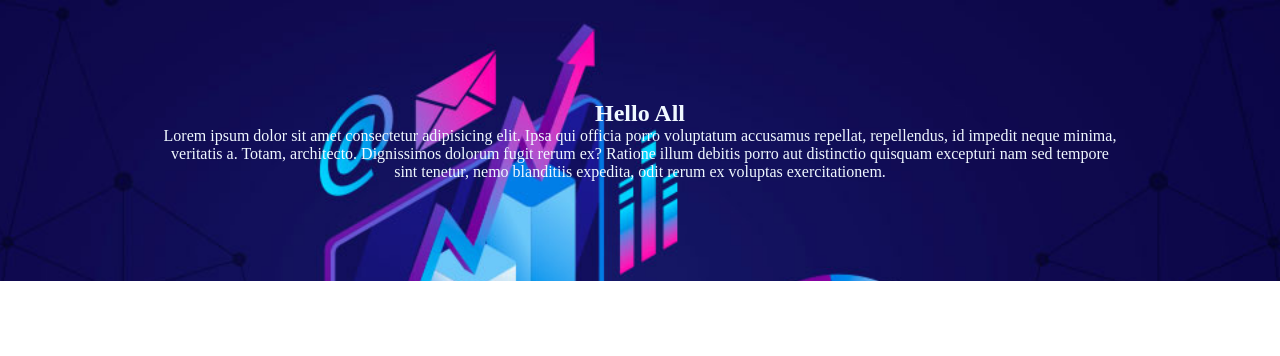
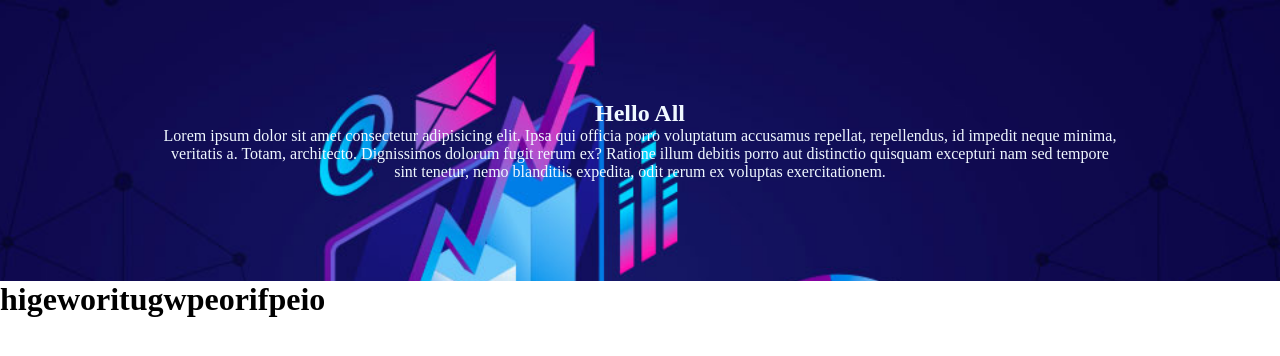
Before and after one commit to ARKOMOL/sample, a plain HTML site: page index.html in a window 1280 px wide. Drawn offline with Linux system fonts and the light colour scheme.

Commit message:
Update index.html

```diff
--- a/index.html
+++ b/index.html
@@ -20,7 +20,7 @@
 
 
 
-
+    <h1> higeworitugwpeorifpeio </h1>
 
 
 
```
